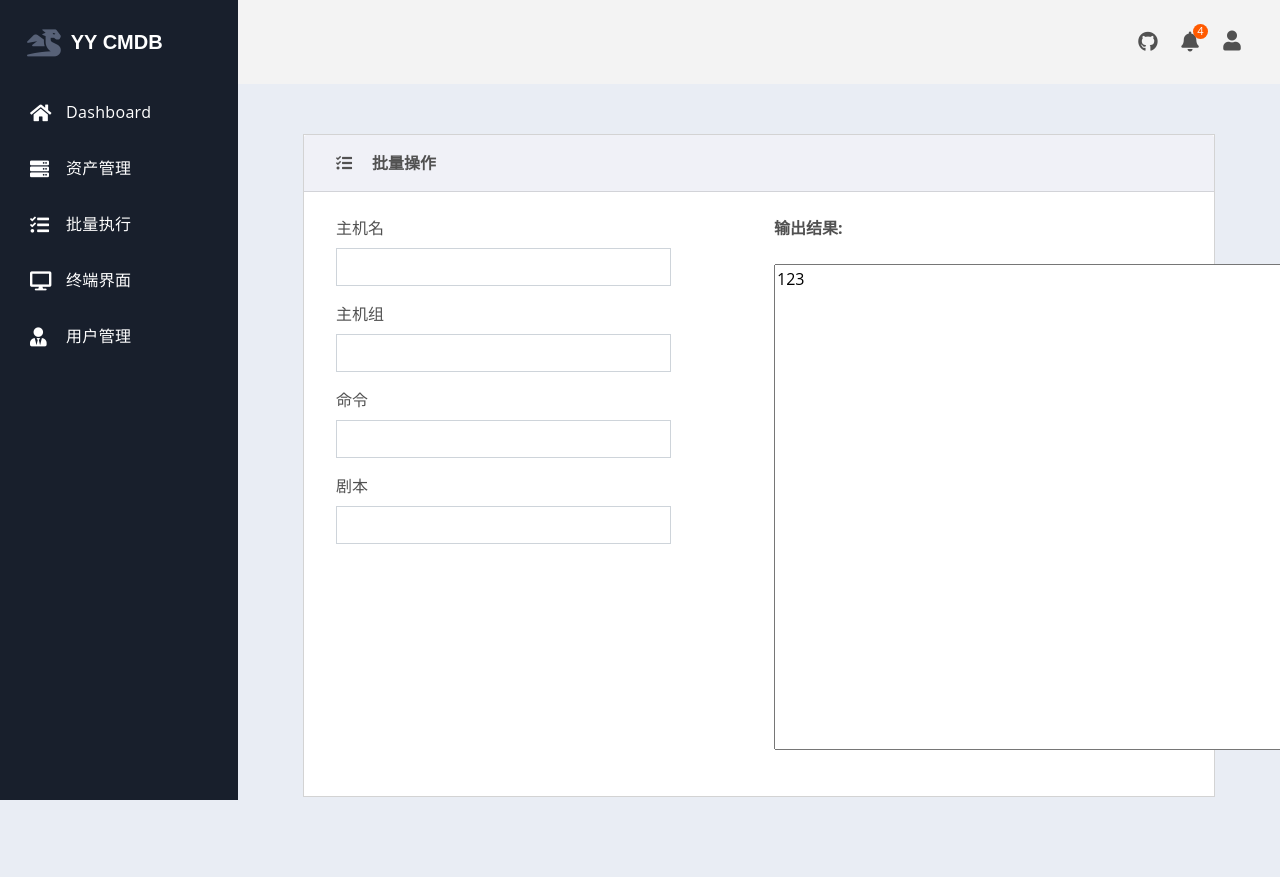
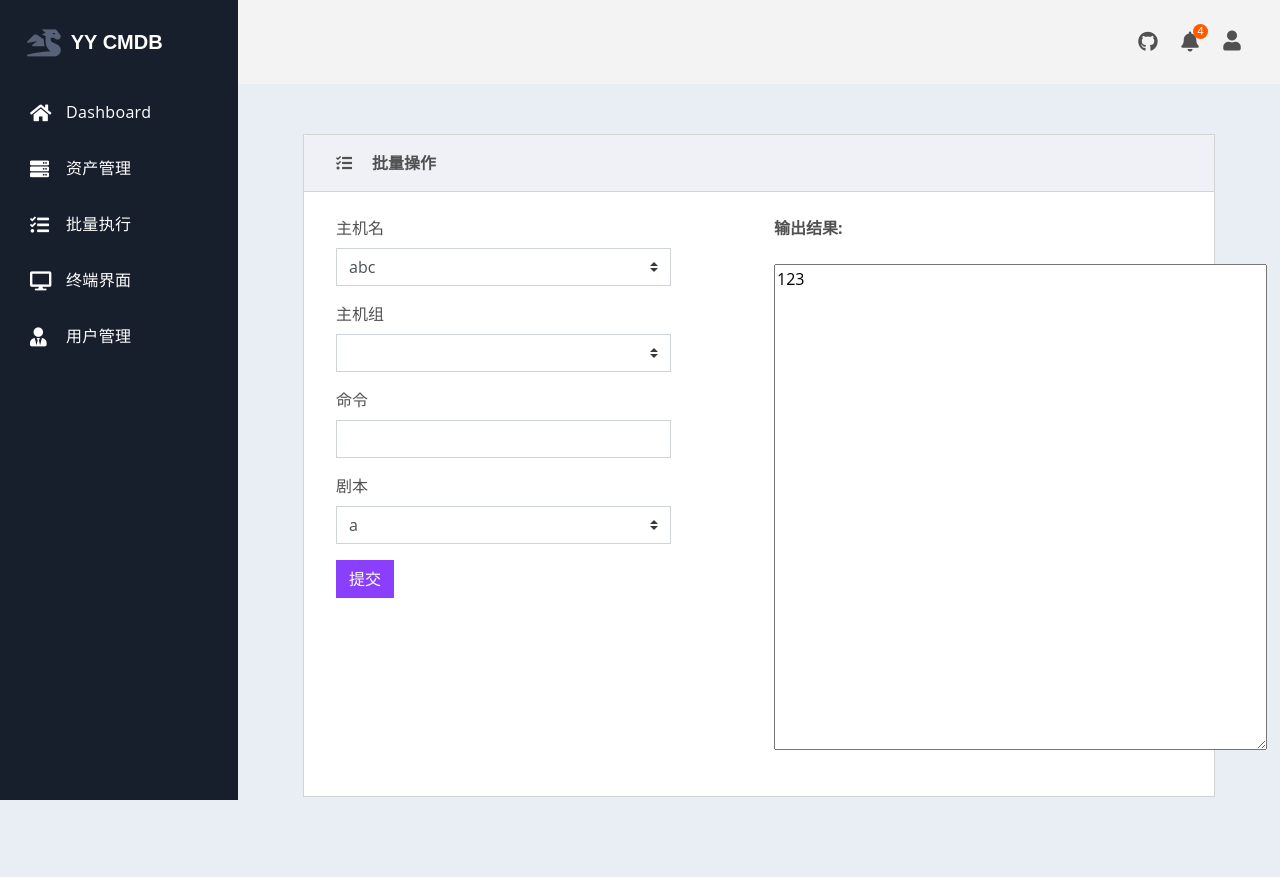
Before and after one commit to WlPythonWay/yy_cmdb, a Django app: page /manyhand/ in a window 1280 px wide; the page is wider, and only the part inside the window is pictured. Run offline with Django 3.2, Linux system fonts and the light colour scheme; data comes from the database, SQL or seed files in the repository; parts of the project's set-up code (start-up, migrations or seed data) failed here and were passed over; some libraries are stand-ins or nearby versions.

Commit message:
new commit

```diff
--- /dev/null
+++ b/manyhand/ansible-api.py
@@ -0,0 +1,2 @@
+#!/usr/bin/env python
+# -*- coding: utf-8 -*-
--- a/manyhand/views.py
+++ b/manyhand/views.py
@@ -1,6 +1,14 @@
 from django.shortcuts import render
+from asset.models import Asset
 
 
 def index(request):
-    context = {}
+    asset_list = Asset.objects.all()
+    context = {'asset_list': asset_list}
+    if request.method == 'POST':
+        host_name = request.POST.get('host_name', '')
+        host_group = request.POST.get('host_group', '')
+        command = request.POST.get('command', '')
+        playbook = request.POST.get('playbook', '')
+        print(host_name, host_group, command, playbook)
     return render(request, 'manyhand/index.html', context)
--- a/templates/manyhand/index.html
+++ b/templates/manyhand/index.html
@@ -18,33 +18,51 @@
                     </div>
                     <div class="card-body ">
                         <div class="row">
-                            <div class="col-5">
-                                <form class="form-group" action="">
+                            <div class="col-sm-5">
+                                <form class="form-group form-action" method="post" action="{% url 'manyhand:index' %}">
+                                    {% csrf_token %}
                                     <div class="form-group">
-                                        <label for="host_name">主机名</label>
-                                        <input class="form-control" type="text" name="host_name" id="host_name">
+                                        <label for="hostNameSelect">主机名</label>
+                                        <select class="custom-select host-name-select" id="hostNameSelect"
+                                                name="host_name">
+                                            {% for asset in asset_list %}
+                                                <option selected>{{ asset.host_name }}</option>
+                                            {% endfor %}
+                                        </select>
                                     </div>
                                     <div class="form-group">
-                                        <label for="host_group">主机组</label>
-                                        <input class="form-control" type="text" name="host_group" id="host_group">
+                                        <label for="hostGroupSelect">主机组</label>
+                                        <select class="custom-select host-group-select" id="hostGroupSelect"
+                                                name="host_group">
+                                            {% for asset in asset_list %}
+                                                <option selected>{{ asset.host_group }}</option>
+                                            {% endfor %}
+                                        </select>
                                     </div>
                                     <div class="form-group">
-                                        <label for="command">命令</label>
-                                        <input class="form-control" type="text" name="command" id="command">
+                                        <label for="CommandInput">命令</label>
+                                        <input class="form-control command-input" type="text" name="command"
+                                               id="CommandInput">
                                     </div>
                                     <div class="form-group">
-                                        <label for="playbook">剧本</label>
-                                        <input class="form-control" type="text" name="playbook" id="playbook">
+                                        <label for="PlaybookSelect">剧本</label>
+                                        <select class="custom-select playbook-select" name="playbook"
+                                                id="PlaybookSelect">
+                                            <option selected>Choose...</option>
+                                            <option selected>a</option>
+                                        </select>
                                     </div>
+
+                                    <button class="btn btn-info form-submit" type="submit">提交</button>
                                 </form>
                             </div>
-                            <div class="col-1"></div>
-                            <div class="col-6">
+                            <div class="col-sm-1"></div>
+                            <div class="col-sm-6">
                                 <div class="form-group">
                                     <label class="font-weight-bold" for="result">输出结果:</label>
                                 </div>
                                 <div class="form-group">
-                                    <textarea name="result" id="result" cols="80" rows="20" readonly>123</textarea>
+                                    <textarea name="result" id="result" cols="50" rows="20" readonly>123</textarea>
                                 </div>
                             </div>
                         </div>
@@ -54,3 +72,25 @@
         </div>
     </main>
 {% endblock %}
+
+{% block js %}
+    <script>
+        $(".host-name-select").change(function () {
+            $(".host-group-select").attr("disabled", true)
+        });
+        $(".host-group-select").change(function () {
+            $(".host-name-select").attr("disabled", true)
+        });
+        $(".command-input").change(function () {
+            $(".playbook-select").attr("disabled", true)
+        });
+        $(".playbook-select").change(function () {
+            $(".command-input").attr("disabled", true)
+        });
+        $(".form-action").keydown(function () {
+            if (event.keyCode == "13") {
+                $(".form-submit").click()
+            }
+        });
+    </script>
+{% endblock %}
--- a/yy_cmdb/settings.py
+++ b/yy_cmdb/settings.py
@@ -33,7 +33,7 @@ SECRET_KEY = '3%qq(8b$znxnnn0p3=sfe&zmvke)=$h^)k#9gke0y))-63&(0g'
 # SECURITY WARNING: don't run with debug turned on in production!
 DEBUG = Debug
 
-ALLOWED_HOSTS = ['39.101.189.30']
+ALLOWED_HOSTS = ['39.101.189.30', '127.0.0.1']
 
 
 # Application definition
```
